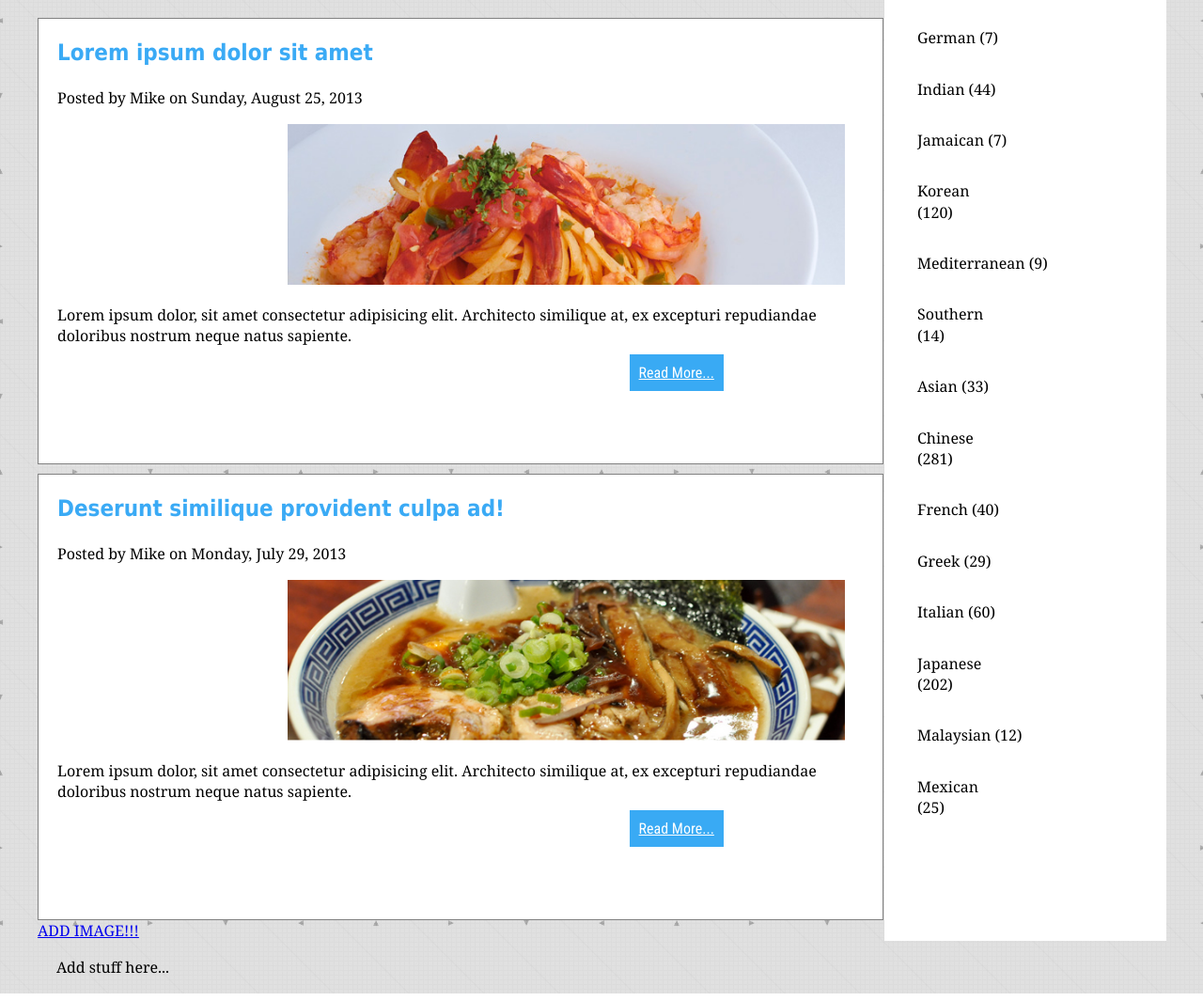
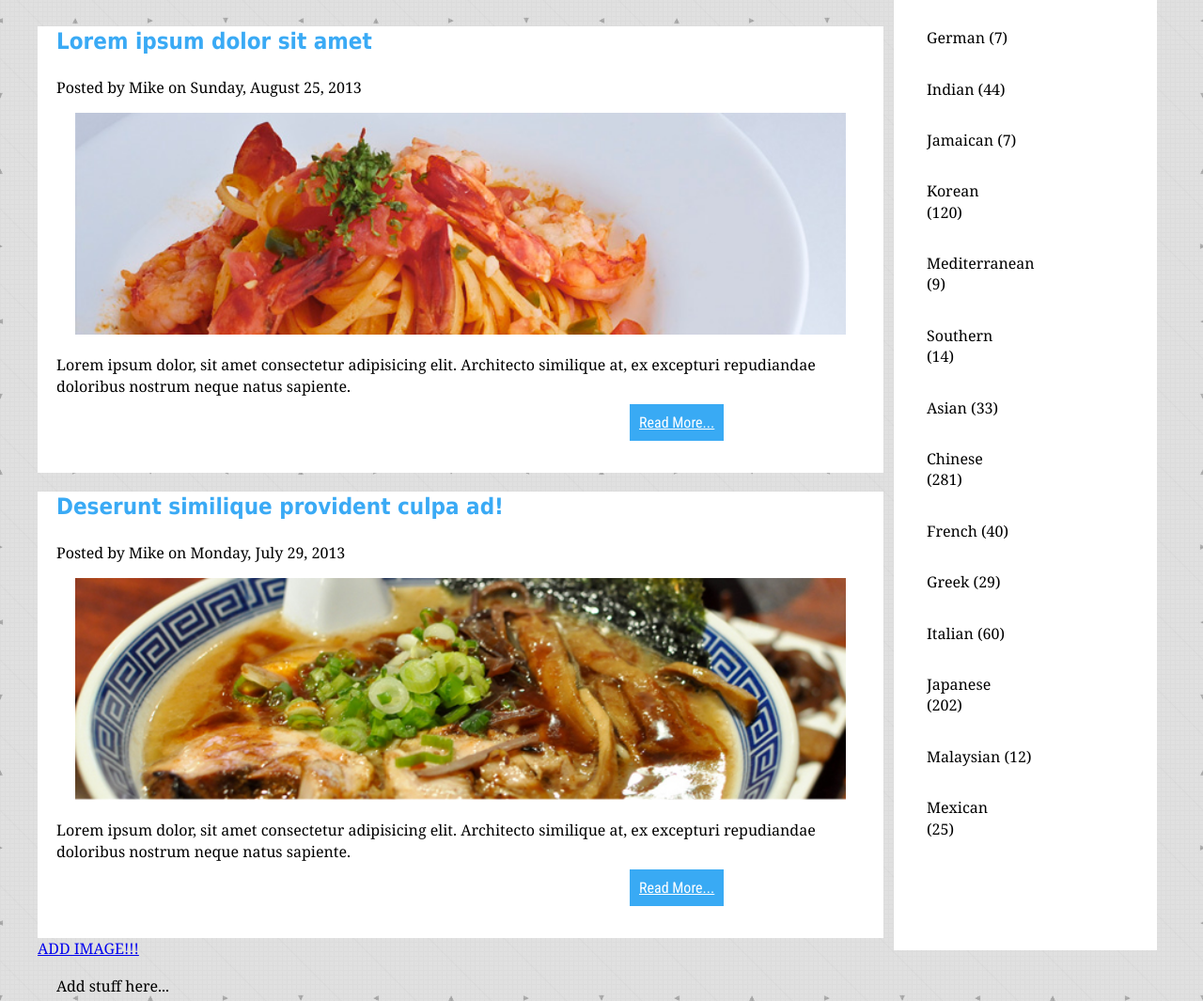
Before and after one commit to carrotcorn/2019-ssd-frontend-Project, a website: page dev/index.html in a window 1280 px wide. Shown: the part 778-1843 px from the top of the page at 94% size. Drawn offline with nearby package versions, Linux system fonts and the light colour scheme; files that its build step writes are made by us from their sources.

Commit message:
added padding to sections

```diff
--- a/dev/index.html
+++ b/dev/index.html
@@ -185,7 +185,7 @@
 			<h2>Lorem ipsum dolor sit amet</h2>
 			<p class="author">Posted by Mike on Sunday, August 25, 2013</p>
 			<figure>
-				<img src="images/pasta.jpg" alt="Pasta">
+				<img src="images/pasta.jpg" id="cardPic" alt="Pasta">
 			</figure>
 			<p class="lead-in-text">Lorem ipsum dolor, sit amet consectetur adipisicing elit. Architecto similique at, ex excepturi repudiandae doloribus nostrum neque natus sapiente.</p>
 			<a href="#0" id="card" class="btn-read-more">Read More...</a>
@@ -194,7 +194,7 @@
 			<h2>Deserunt similique provident culpa ad!</h2>
 			<p class="author">Posted by Mike on Monday, July 29, 2013</p>
 			<figure>
-				<img src="images/ramen.jpg" alt="Ramen">
+				<img src="images/ramen.jpg" id="cardPic"  alt="Ramen">
 			</figure>
 			<p class="lead-in-text">Lorem ipsum dolor, sit amet consectetur adipisicing elit. Architecto similique at, ex excepturi repudiandae doloribus nostrum neque natus sapiente.</p>
 			<a href="#0" id="card" class="btn-read-more">Read More...</a>
--- a/dev/scss/_cards.scss
+++ b/dev/scss/_cards.scss
@@ -12,7 +12,7 @@
 }
 article{
  margin-top:10px;
- border: grey solid 1px;
+
  height: 400px;
  background-color: white;                                                         ;
 }
@@ -24,8 +24,8 @@ h2{
 p{
   padding-left:20px;
 }
-img{
-  position:center;
+#cardPic {
+  width:100%;
 }
 
 #card {
@@ -44,8 +44,8 @@ img{
   article{
     height:475px;
   }
-  figure{
-    padding-left:25%;
-  }
+  // figure{
+  //   padding-left:25%;
+  // }
 
 }
--- a/dev/scss/_cuisine.scss
+++ b/dev/scss/_cuisine.scss
@@ -1,6 +1,7 @@
 
 .cuisines{
   background-color: #fff;
+ margin:10px;
 
 
 
@@ -8,7 +9,7 @@ h2{
   margin: 0;
   color: white;
   background-color:$navbar-color;
-  padding-left: 10px;
+
 }
 ul{
   display: flex;
@@ -25,7 +26,7 @@ li{
   &:nth-child(odd){width: 110px;}
   &:nth-child(even){width: calc(100% - 110px);padding-left: 10px;}
 
-}
+};
 
 @include mq($desktopMedium){
   ul{
--- a/dev/scss/_main.scss
+++ b/dev/scss/_main.scss
@@ -86,7 +86,7 @@ main {
         .gallery{
             grid-column: 1 / 2;
             grid-row: 1 / 3;
-            border: 1px solid black;
+
         }
 
         .recipes{
```
